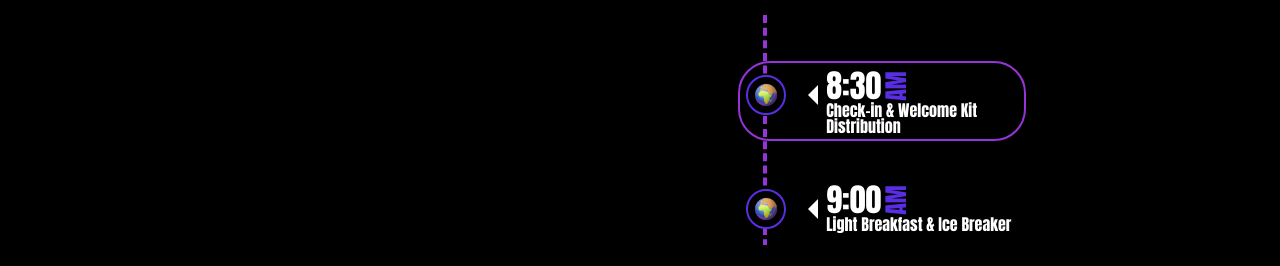
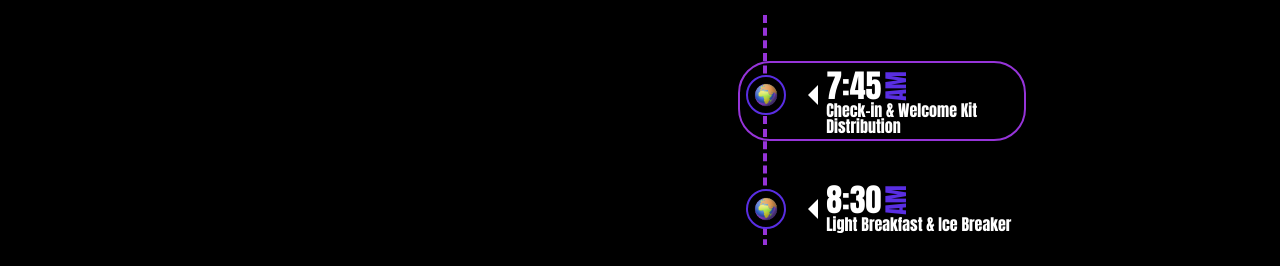
Before and after one commit to HackTheSpace/HackTheSpace-s2, a Next.js app: page /display in a window 1280 px wide. Shown: the part 323-589 px from the top of the page. Built offline with nearby package versions, Linux system fonts and the light colour scheme.

Commit message:
etid shedule

```diff
--- a/src/app/(display)/display/page.js
+++ b/src/app/(display)/display/page.js
@@ -21,9 +21,6 @@ const page = () => {
             <div className="display-page__timer"><Timer /></div>
             <div className="display-page__timeline">Ongoing Events</div>
             <Events />
-
-
-
           </div>
         </section>
       </div>
--- a/src/app/(display)/timeconfig.js
+++ b/src/app/(display)/timeconfig.js
@@ -1,116 +1,93 @@
 export const timeconfig = [
     {
         id: "1",
-        time: "8:30",
+        time: "7:45",
         period: "AM",
         content: "Check-in & Welcome Kit Distribution",
-        duration: "30"
     },
     {
         id: "2",
-        time: "9:00",
+        time: "8:30",
         period: "AM",
         content: "Light Breakfast & Ice Breaker",
-        duration: "60"
     },
     {
         id: "3",
         time: "10:00",
         period: "AM",
         content: "Opening Ceremony",
-        duration: "30"
     },
     {
         id: "4",
         time: "10:30",
         period: "AM",
         content: "Hacking Begins",
-        duration: "30"
     },
     {
         id: "5",
         time: "11:00",
         period: "AM",
         content: "Team Building Event",
-        duration: "120"
     },
     {
         id: "6",
-        time: "1:00",
+        time: "1:30",
         period: "PM",
         content: "Lunch",
-        duration: "150"
     },
     {
         id: "7",
         time: "3:30",
         period: "PM",
         content: "Speaker Session",
-        duration: "150"
     },
     {
         id: "8",
         time: "6:00",
         period: "PM",
         content: "Github Mini Event",
-        duration: "150"
     },
     {
         id: "9",
         time: "8:30",
         period: "PM",
         content: "Dinner",
-        duration: "60"
     },
     {
         id: "10",
         time: "9:30",
         period: "PM",
         content: "Mini Events",
-        duration: "630"
     },
     {
-        id: "11:",
+        id: "11",
         time: "8:00",
         period: "AM",
         content: "Breakfast",
-        duration: "150"
     },
     {
         id: "12",
         time: "10:30",
         period: "AM",
         content: "Hacking Ends",
-        duration: "150"
     },
     {
         id: "13",
-        time: "12:00",
+        time: "12:30",
         period: "PM",
-        content: "Lunch",
-        duration: "30"
+        content: "Judging Starts",
     },
     {
         id: "14",
-        time: "12:30",
+        time: "2:00",
         period: "PM",
-        content: "Judging Starts",
-        duration: "135"
+        content: "Lunch",
     },
     {
         id: "15",
-        time: "6:32",
+        time: "3:00",
         period: "PM",
         content: "Closing Ceremony",
-        duration: "0"
-    },
-    {
-        id: "15",
-        time: "6:33",
-        period: "PM",
-        content: "testing Ceremony",
-        duration: "0"
     },
 
-
 ];
--- a/src/styles/Navbar.css
+++ b/src/styles/Navbar.css
@@ -176,7 +176,7 @@ a {
   backdrop-filter: blur(0.5rem);
   border-radius: 40px;
   padding: 0.7rem;
-  z-index: 99;
+  z-index: 9;
 }
 .goToTop img {
   transform: rotate(180deg);
@@ -253,7 +253,7 @@ a {
     backdrop-filter: blur(0.5rem);
     border-radius: 40px;
     padding: 0.5rem;
-    z-index: 99;
+    z-index: 9;
   }
   .goToTop img {
     transform: rotate(180deg);
```
Also changed, not shown: src/config/schedule.js (+11 -11 lines).
